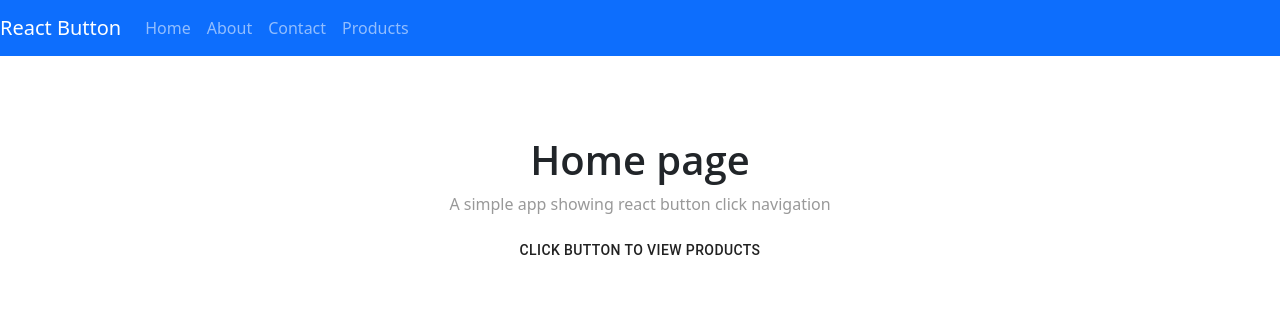
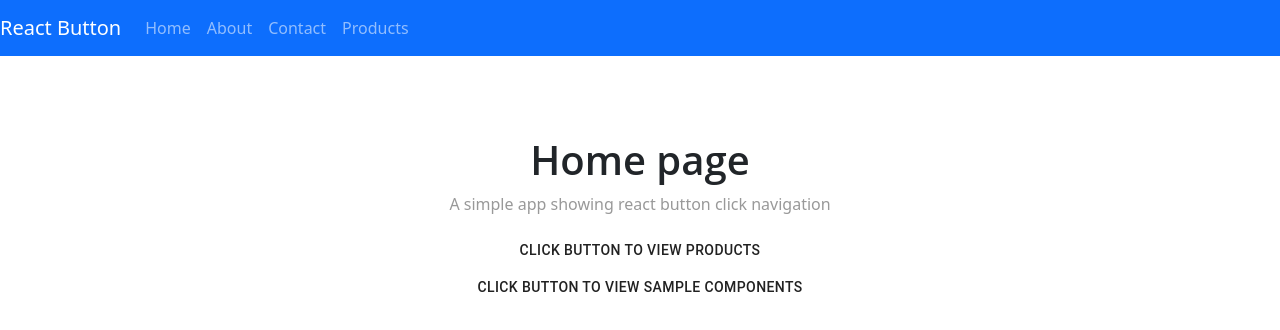
Before and after one commit to senbagaraman04/frontendscreens, a React (Create React App) app in the folder my-app/: page / in a window 1280 px wide. Shown: the top 330 px of the page. Built offline with nearby package versions, Linux system fonts and the light colour scheme.

Commit message:
fix: sample components init

```diff
--- a/my-app/src/components/Home.js
+++ b/my-app/src/components/Home.js
@@ -19,6 +19,9 @@ export default class Home extends Component {
           <form>
             <Button variant="btn btn-success" onClick={() => history.push('/Products')}>Click button to view products</Button>
           </form>
+          <form>
+            <Button variant="btn btn-success" onClick={() => history.push('/SampleComponents')}>Click button to view Sample Components</Button>
+          </form>
         </div>
       </div>
     );
--- a/my-app/src/components/Routes.js
+++ b/my-app/src/components/Routes.js
@@ -6,6 +6,7 @@ import Contact from "./Contact";
 import Products from "./Product";
 import Home from "./Home";
 import history from './History';
+import SampleComponents from "./SampleComponents";
 
 export default class Routes extends Component {
     render() {
@@ -16,6 +17,7 @@ export default class Routes extends Component {
                     <Route path="/About" component={About} />
                     <Route path="/Contact" component={Contact} />
                     <Route path="/Products" component={Products} />
+                    <Route path="/SampleComponents" component={SampleComponents} />
                 </Switch>
             </Router>
         )
--- /dev/null
+++ b/my-app/src/components/SampleComponents.js
@@ -0,0 +1,9 @@
+import React, { Component } from "react";
+export default class SampleComponents extends Component {
+
+    render(){
+        return(
+            <p> Sample Components </p>
+        );
+    }
+}
```
